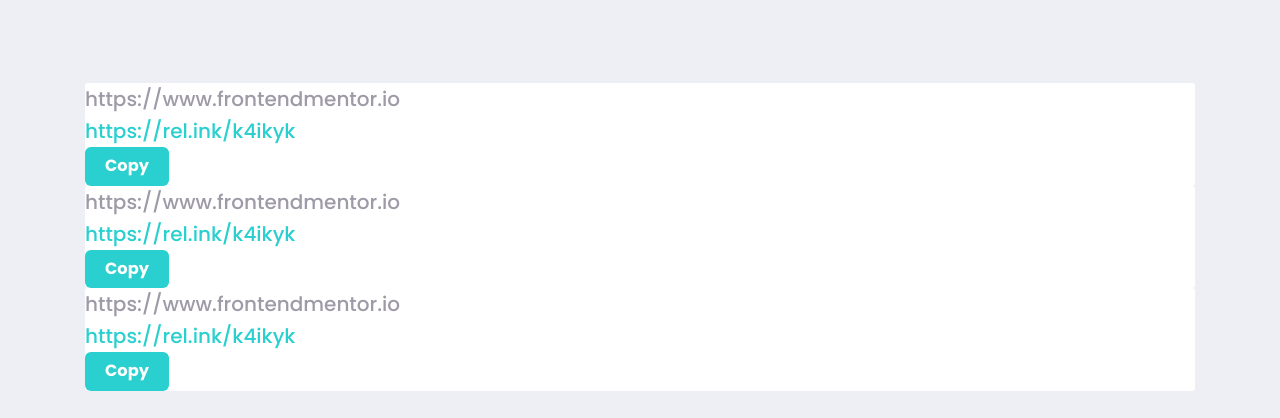
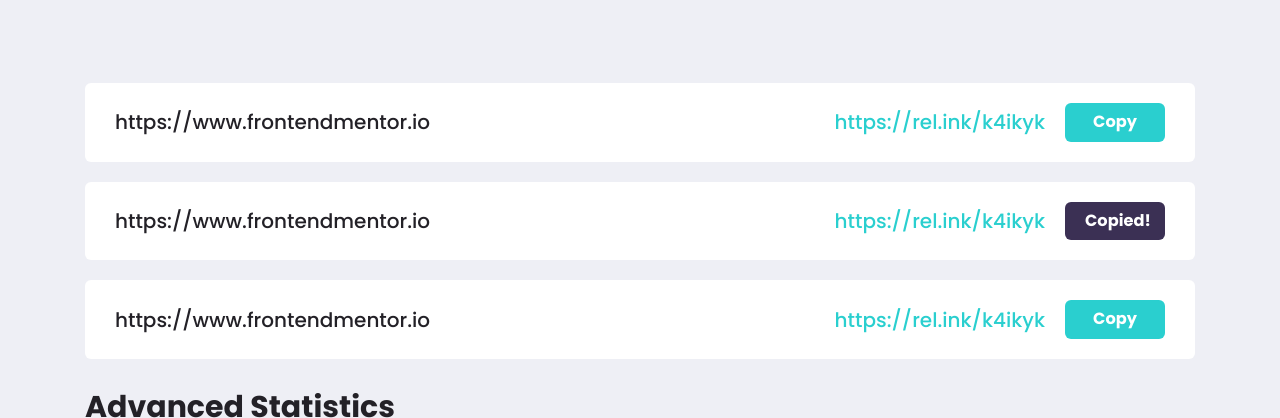
Before and after one commit to fbtot/url-shortening-api, a website: page index.html in a window 1280 px wide. Shown: the part 881-1299 px from the top of the page. Drawn offline with nearby package versions, Linux system fonts and the light colour scheme.

Commit message:
feat(css): add api list styles

```diff
--- a/index.html
+++ b/index.html
@@ -71,23 +71,25 @@
             </form>
 
             <ul class="api-links-container ">
+
               <li class="box-link api__link">
-                <div><span class="api__link__text">https://www.frontendmentor.io</span></div>
-                <div><a href="api__link__link">https://rel.ink/k4ikyk</a></div>
-                <div><button class="spi__link__button button-rectangle button--small button-cyan">Copy</button></div>
+                <div class="api__link__url-container"><span class="api__link__url">https://www.frontendmentor.io</span></div>
+                <div class="api__link__link-container"><a href="#" class="api__link__link">https://rel.ink/k4ikyk</a></div>
+                <div class="api__link__button-container"><button class="api__link__button button-rectangle button--small button-cyan">Copy</button></div>
               </li>
 
               <li class="box-link api__link">
-                <div><span class="api__link__text">https://www.frontendmentor.io</span></div>
-                <div><a href="api__link__link">https://rel.ink/k4ikyk</a></div>
-                <div><button class="spi__link__button button-rectangle button--small button-cyan">Copy</button></div>
+                <div class="api__link__url-container"><span class="api__link__url">https://www.frontendmentor.io</span></div>
+                <div class="api__link__link-container"><a href="#" class=" api__link__link">https://rel.ink/k4ikyk</a></div>
+                <div class="api__link__button-container"><button class="active api__link__button button-rectangle button--small button-cyan">Copied!</button></div>
               </li>
 
               <li class="box-link api__link">
-                <div><span class="api__link__text">https://www.frontendmentor.io</span></div>
-                <div><a href="api__link__link">https://rel.ink/k4ikyk</a></div>
-                <div><button class="spi__link__button button-rectangle button--small button-cyan">Copy</button></div>
+                <div class="api__link__url-container"><span class="api__link__url">https://www.frontendmentor.io</span></div>
+                <div class="api__link__link-container"><a href="#" class="api__link__link">https://rel.ink/k4ikyk</a></div>
+                <div class="api__link__button-container"><button class="api__link__button button-rectangle button--small button-cyan">Copy</button></div>
               </li>
+
             </ul>
             <!-- end api -->
           </div>
--- a/scss/base/_html.scss
+++ b/scss/base/_html.scss
@@ -23,6 +23,11 @@
   font-family: var(--body-font-family);
   color: var(--text-color);
   background-color: #fff;
+}
+
+::selection {
+  background-color: var(--cyan);
+  color: white;
 }
 
 /* ========================== § TYPOGRAPHY === */
--- a/scss/components/_api.scss
+++ b/scss/components/_api.scss
@@ -61,5 +61,33 @@
 }
 
 .api-links-container {
-  @extend %reset-list;
+  list-style: none;
+
+  li + li {
+    margin-top: 1rem;
+  }
 }
+
+.api__link__link-container {
+  @include mq($desktop-width, up) {
+    margin-left: auto;
+    margin-right: 1rem;
+  }
+}
+
+.api__link__url {
+  color: var(--very-dark-violet);
+}
+
+.api__link__button {
+  width: 100%;
+  display: block;
+
+  @include mq($desktop-width, up) {
+    width: 5rem;
+  }
+
+  &.active {
+    background: var(--dark-violet);
+  }
+}
--- a/scss/layout/_containers.scss
+++ b/scss/layout/_containers.scss
@@ -14,10 +14,27 @@
 }
 
 .basic-box {
-  border-radius: 3px;
+  border-radius: var(--small-border-radius);
+  padding: 0.5rem 1rem;
   background: white;
 }
 
 .box-link {
   @extend .basic-box;
+
+  @include mq($desktop-width, down) {
+    font-size: var(--small-font-size);
+    > * {
+      width: 100%;
+      display: block;
+      margin: 0.25rem 0;
+      padding: 0.25rem 0;
+    }
+  }
+
+  @include mq($desktop-width, up) {
+    display: flex;
+    align-items: center;
+    padding: 1rem 1.5rem;
+  }
 }
```
Also changed, not shown: css/main.css, css/mainDist.css, 2 other files.
